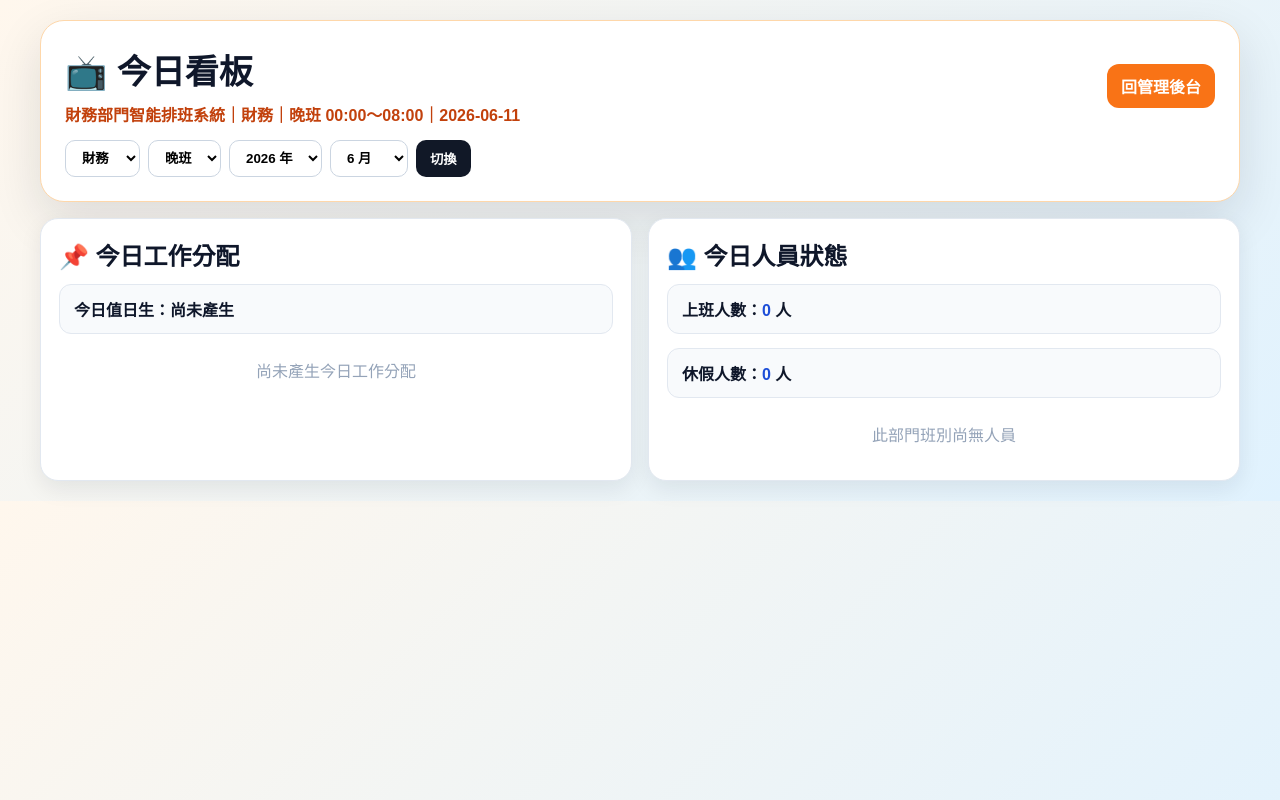
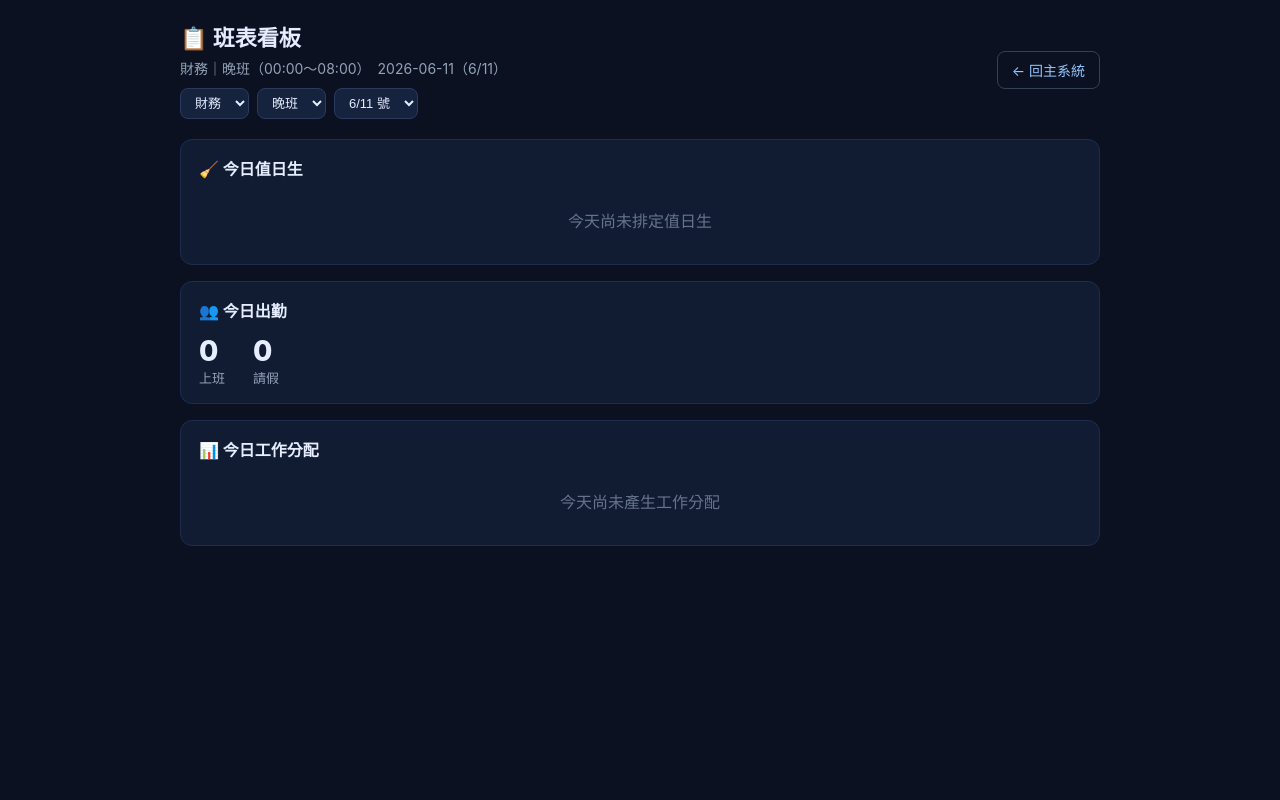
Before and after one commit to lorezing77/No373, a Flask app: page /today in a window 1280 px wide. Run offline with Flask 3, Linux system fonts and the light colour scheme; some libraries are stand-ins or nearby versions.

Commit message:
Update today.html

```diff
--- a/templates/today.html
+++ b/templates/today.html
@@ -1,53 +1,93 @@
 <!DOCTYPE html>
-<html lang="zh-TW">
+<html lang="zh-Hant">
 <head>
   <meta charset="UTF-8">
   <meta name="viewport" content="width=device-width, initial-scale=1.0">
   <title>今日看板 - {{ system_settings.system_title }}</title>
   <style>
-    body{font-family:"Microsoft JhengHei",Arial,sans-serif;margin:0;background:linear-gradient(135deg,#fff7ed,#e0f2fe);color:#0f172a}
-    .wrap{width:min(96vw,1200px);margin:20px auto}.hero{background:#fff;border:1px solid #fed7aa;border-radius:24px;padding:24px;box-shadow:0 18px 50px rgba(15,23,42,.12)}
-    h1{margin:0 0 8px;font-size:34px}.meta{font-weight:900;color:#c2410c}.grid{display:grid;grid-template-columns:1fr 1fr;gap:16px;margin-top:16px}.card{background:#fff;border:1px solid #e2e8f0;border-radius:18px;padding:18px;box-shadow:0 8px 22px rgba(15,23,42,.08)}
-    h2{margin:0 0 12px}.line{padding:12px 14px;border-radius:12px;background:#f8fafc;border:1px solid #e2e8f0;margin:8px 0;font-weight:900}.line strong{color:#1d4ed8}.empty{color:#94a3b8;padding:16px;text-align:center}.tag{display:inline-block;padding:6px 12px;border-radius:999px;background:#ffedd5;color:#9a3412;font-weight:900;margin:3px}.leave{background:#fee2e2;color:#991b1b}.topbar{display:flex;justify-content:space-between;align-items:center;gap:12px;flex-wrap:wrap}.btn{display:inline-block;text-decoration:none;background:#f97316;color:white;border-radius:12px;padding:10px 14px;font-weight:900}.filter{display:flex;gap:8px;flex-wrap:wrap;margin-top:14px}.filter select{padding:9px 12px;border:1px solid #cbd5e1;border-radius:10px;background:white;font-weight:900}.filter button{border:0;background:#111827;color:white;border-radius:10px;padding:9px 14px;font-weight:900}
-    @media(max-width:800px){.grid{grid-template-columns:1fr}h1{font-size:26px}}
+    * { box-sizing: border-box; margin: 0; padding: 0; }
+    body { font-family: -apple-system, BlinkMacSystemFont, "Microsoft JhengHei", "PingFang TC", sans-serif; background: #0b1120; color: #e5edff; padding: 20px; }
+    .wrap { max-width: 920px; margin: 0 auto; }
+    .top { display: flex; justify-content: space-between; align-items: center; flex-wrap: wrap; gap: 12px; margin-bottom: 20px; }
+    h1 { font-size: 22px; }
+    .meta { color: #94a3b8; font-size: 14px; margin-top: 6px; }
+    .back { color: #93c5fd; text-decoration: none; font-size: 14px; border: 1px solid #334155; padding: 8px 14px; border-radius: 8px; white-space: nowrap; }
+    .back:hover { background: #1e293b; }
+    .card { background: #111c33; border: 1px solid #1e2d4d; border-radius: 12px; padding: 16px 18px; margin-bottom: 16px; }
+    .card h2 { font-size: 16px; margin-bottom: 12px; }
+    .big { font-size: 22px; font-weight: 700; color: #fbbf24; }
+    .stats { display: flex; gap: 28px; flex-wrap: wrap; }
+    .stat .n { font-size: 28px; font-weight: 800; }
+    .stat .l { font-size: 13px; color: #94a3b8; }
+    table { width: 100%; border-collapse: collapse; }
+    th, td { text-align: left; padding: 9px 10px; border-bottom: 1px solid #1e2d4d; font-size: 14px; }
+    th { color: #94a3b8; font-weight: 600; }
+    .tag { display: inline-block; background: #1e293b; border-radius: 6px; padding: 3px 9px; font-size: 12px; margin: 3px 3px 0 0; }
+    .wtag{display:inline-block;border-radius:7px;padding:3px 11px;margin:2px 4px 2px 0;font-size:12.5px;font-weight:700;color:#1b2533;background:#9fb0c4;white-space:nowrap;box-shadow:0 1px 3px rgba(0,0,0,.22);}
+    .empty { color: #64748b; text-align: center; padding: 16px; }
+    .picker{margin-top:10px;display:flex;gap:8px;flex-wrap:wrap}
+    .picker select{background:#16233e;color:#e5edff;border:1px solid #2a3b5e;border-radius:8px;padding:6px 10px;font-size:13px}
   </style>
 </head>
 <body>
-<div class="wrap">
-  <div class="hero">
-    <div class="topbar">
+  <div class="wrap">
+    <div class="top">
       <div>
-        <h1>📺 今日看板</h1>
-        <div class="meta">{{ system_settings.system_title }}｜{{ selected_department }}｜{{ selected_shift }} {{ shift_time_label }}｜{{ today_date }}</div>
+        <h1>📋 班表看板</h1>
+        <div class="meta">{{ selected_department }}｜{{ selected_shift }}{% if shift_time_label %}（{{ shift_time_label }}）{% endif %}　{{ today_date }}（{{ selected_month }}/{{ current_day }}）</div>
+        <div class="picker">
+          <select id="bDept" onchange="reloadBoard()">{% for d in departments %}<option value="{{ d }}" {% if d == selected_department %}selected{% endif %}>{{ d }}</option>{% endfor %}</select>
+          <select id="bShift" onchange="reloadBoard()">{% for s in shifts %}<option value="{{ s }}" {% if s == selected_shift %}selected{% endif %}>{{ s }}</option>{% endfor %}</select>
+          <select id="bDay" onchange="reloadBoard()">{% for d in range(1, total_days + 1) %}<option value="{{ d }}" {% if d == current_day %}selected{% endif %}>{{ selected_month }}/{{ d }} 號</option>{% endfor %}</select>
+        </div>
       </div>
-      <a class="btn" href="/">回管理後台</a>
+      <a class="back" href="{{ url_for('index', year=selected_year, month=selected_month, department=selected_department, shift=selected_shift) }}">← 回主系統</a>
     </div>
-    <form class="filter" method="GET" action="/today">
-      <select name="department">{% for d in departments %}<option value="{{ d }}" {% if d==selected_department %}selected{% endif %}>{{ d }}</option>{% endfor %}</select>
-      <select name="shift">{% for s in shifts %}<option value="{{ s }}" {% if s==selected_shift %}selected{% endif %}>{{ s }}</option>{% endfor %}</select>
-      <select name="year">{% for y in range(selected_year-1, selected_year+2) %}<option value="{{ y }}" {% if y==selected_year %}selected{% endif %}>{{ y }} 年</option>{% endfor %}</select>
-      <select name="month">{% for m in range(1,13) %}<option value="{{ m }}" {% if m==selected_month %}selected{% endif %}>{{ m }} 月</option>{% endfor %}</select>
-      <button type="submit">切換</button>
-    </form>
-  </div>
 
-  <div class="grid">
     <div class="card">
-      <h2>📌 今日工作分配</h2>
-      {% if duty_record %}<div class="line">今日值日生：<strong>{{ duty_record.值日生 }}</strong></div>{% else %}<div class="line">今日值日生：尚未產生</div>{% endif %}
-      {% if records|length > 0 %}
-        {% for r in records %}<div class="line"><strong>{{ r.人員 }}</strong> 今天工作：{{ r.工作 }} <span style="color:#64748b">（{{ r.方案 }}）</span></div>{% endfor %}
-      {% else %}<div class="empty">尚未產生今日工作分配</div>{% endif %}
+      <h2>🧹 今日值日生</h2>
+      {% if duty_record and duty_record.值日生 %}
+        <div class="big">{{ duty_record.值日生 }}</div>
+      {% else %}
+        <div class="empty">今天尚未排定值日生</div>
+      {% endif %}
     </div>
+
     <div class="card">
-      <h2>👥 今日人員狀態</h2>
-      <div class="line">上班人數：<strong>{{ working|length }}</strong> 人</div>
-      {% for u in working %}<span class="tag">{{ u.name }}</span>{% endfor %}
-      <div class="line" style="margin-top:14px">休假人數：<strong>{{ leaves|length }}</strong> 人</div>
-      {% for u in leaves %}<span class="tag leave">{{ u.name }}：{{ u.leaves.get(current_day|string, '') }}</span>{% endfor %}
-      {% if working|length == 0 and leaves|length == 0 %}<div class="empty">此部門班別尚無人員</div>{% endif %}
+      <h2>👥 今日出勤</h2>
+      <div class="stats">
+        <div class="stat"><div class="n">{{ working|length }}</div><div class="l">上班</div></div>
+        <div class="stat"><div class="n">{{ leaves|length }}</div><div class="l">請假</div></div>
+      </div>
+      {% if leaves %}
+      <div style="margin-top: 14px">
+        <div style="color: #94a3b8; font-size: 13px; margin-bottom: 6px">請假名單</div>
+        {% for u in leaves %}<span class="tag">{{ u.name }}（{{ u.leaves.get(current_day|string, '休') }}）</span>{% endfor %}
+      </div>
+      {% endif %}
+    </div>
+
+    <div class="card">
+      <h2>📊 今日工作分配</h2>
+      {% if records %}
+      <table>
+        <thead><tr><th style="width: 35%">人員</th><th>工作內容</th></tr></thead>
+        <tbody>
+          {% for r in records %}<tr><td>{{ r.人員 }}</td><td>{% for t in r.工作.split() %}<span class="wtag">{{ t }}</span>{% endfor %}</td></tr>{% endfor %}
+        </tbody>
+      </table>
+      {% else %}
+      <div class="empty">今天尚未產生工作分配</div>
+      {% endif %}
     </div>
   </div>
-</div>
+  <script>
+  function reloadBoard(){
+    var dept=document.getElementById('bDept').value;
+    var sh=document.getElementById('bShift').value;
+    var day=document.getElementById('bDay').value;
+    location.href='/today?year={{ selected_year }}&month={{ selected_month }}&department='+encodeURIComponent(dept)+'&shift='+encodeURIComponent(sh)+'&day='+day;
+  }
+  </script>
 </body>
 </html>
```
